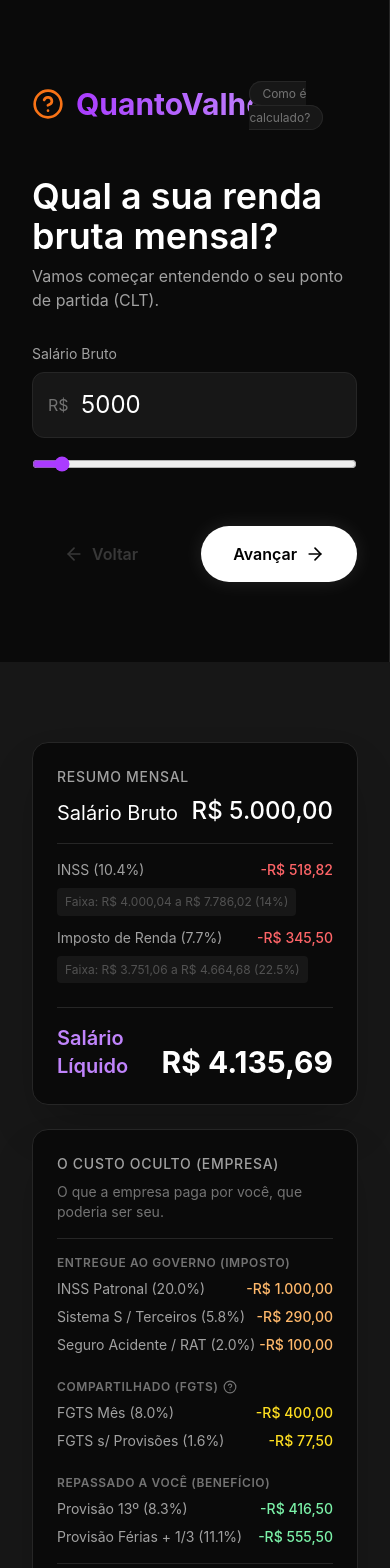
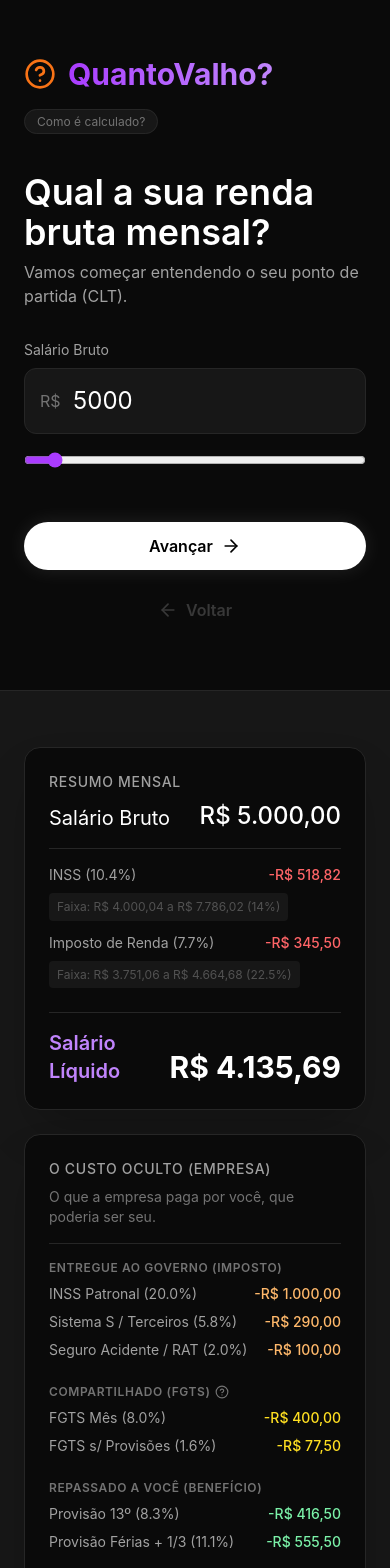
Before and after one commit to ricardoponcio/quantovalho, a React (Vite) app: page / in a window 390 px wide. Shown: the top 1568 px of the page. Built offline with nearby package versions, Linux system fonts and the light colour scheme.

Commit message:
Mobile first

```diff
--- a/src/components/ui/Button.tsx
+++ b/src/components/ui/Button.tsx
@@ -5,7 +5,7 @@
 }
 
 export const Button = ({ variant = 'primary', className = '', children, ...props }: ButtonProps) => {
-  const baseClasses = "flex items-center gap-2 px-8 py-4 font-semibold rounded-full transition-colors";
+  const baseClasses = "flex items-center gap-2 px-6 py-3 md:px-8 md:py-4 font-semibold rounded-full transition-colors";
 
   const variants = {
     primary: "bg-primary text-white hover:bg-primary-light",
--- a/src/features/receipt/ReceiptPanel.tsx
+++ b/src/features/receipt/ReceiptPanel.tsx
@@ -9,8 +9,8 @@
   const { step } = useWizardStore();
 
   return (
-    <div id="receipt-panel-capture" className="w-full md:w-1/2 p-8 md:p-16 bg-neutral-900 relative md:overflow-y-auto flex flex-col">
-      <div className="max-w-md w-full mx-auto my-auto space-y-6 py-12 md:py-8">
+    <div id="receipt-panel-capture" className="w-full md:w-1/2 p-6 md:p-16 bg-neutral-900 relative md:overflow-y-auto flex flex-col">
+      <div className="max-w-md w-full mx-auto my-auto space-y-6 py-8">
 
         <MonthlySummaryCard />
 
--- a/src/features/wizard/WizardPanel.tsx
+++ b/src/features/wizard/WizardPanel.tsx
@@ -24,9 +24,9 @@
   };
 
   return (
-    <div className="w-full md:w-1/2 p-8 md:p-16 flex flex-col relative z-10 border-r border-neutral-800 md:overflow-y-auto">
-      <div className="w-full max-w-lg mx-auto my-auto py-12 md:py-8">
-        <div className="flex items-center justify-between mb-12">
+    <div className="w-full md:w-1/2 p-6 md:p-16 flex flex-col relative z-10 border-b md:border-b-0 md:border-r border-neutral-800 md:overflow-y-auto">
+      <div className="w-full max-w-lg mx-auto my-auto py-8">
+        <div className="flex flex-col sm:flex-row sm:items-center justify-between gap-4 mb-10">
           <div className="flex items-center gap-3">
             <img src="/favicon.svg" alt="QuantoValho Logo" className="w-8 h-8" />
             <h1 className="text-3xl font-bold bg-gradient-to-r from-primary to-primary-light bg-clip-text text-transparent">
@@ -47,11 +47,12 @@
           {step === 4 && <StepSummary />}
         </AnimatePresence>
 
-        <div className="mt-12 flex items-center justify-between">
+        <div className="mt-12 flex flex-col-reverse md:flex-row md:items-center justify-between gap-4">
           <Button
             variant="ghost"
             onClick={handleBack}
             disabled={step === 1}
+            className="w-full md:w-auto justify-center"
           >
             <ArrowLeft size={20} /> Voltar
           </Button>
@@ -60,21 +61,24 @@
             <Button
               variant="secondary"
               onClick={handleNext}
+              className="w-full md:w-auto justify-center"
             >
               Avançar <ArrowRight size={20} />
             </Button>
           ) : (
-            <div className="flex gap-4">
+            <div className="flex flex-col-reverse md:flex-row gap-3 w-full md:w-auto">
               <Button
                 variant="outline"
                 onClick={handleDownload}
                 disabled={isExporting}
+                className="w-full md:w-auto justify-center"
               >
                 <Download size={20} /> {isExporting ? 'Gerando...' : 'Baixar Extrato'}
               </Button>
               <Button
                 variant="primary"
                 onClick={() => setStep(1)}
+                className="w-full md:w-auto justify-center"
               >
                 Recomeçar
               </Button>
--- a/src/features/wizard/steps/StepSummary.tsx
+++ b/src/features/wizard/steps/StepSummary.tsx
@@ -18,16 +18,16 @@
         <h2 className="text-4xl font-semibold mb-2">O Extrato Real</h2>
         <p className="text-neutral-400 mb-8">Veja como a máquina pública divide com você o seu esforço.</p>
 
-        <div className="bg-neutral-900 p-6 rounded-2xl border border-neutral-800 mb-6">
-           <h3 className="text-xl font-medium mb-4">Carga Tributária Efetiva Anual</h3>
-           <div className="text-6xl font-bold text-red-500 mb-2">
+        <div className="bg-neutral-900 p-5 md:p-6 rounded-2xl border border-neutral-800 mb-6">
+           <h3 className="text-lg md:text-xl font-medium mb-4">Carga Tributária Efetiva Anual</h3>
+           <div className="text-5xl md:text-6xl font-bold text-red-500 mb-2">
              <NumberTicker value={results.effectiveTaxRate} />%
            </div>
            <p className="text-neutral-400">Do total de dinheiro gerado pelo seu trabalho (Custo Empresa), isso é o que vai embora em tributos de todas as formas.</p>
         </div>
 
-        <div className="bg-neutral-900 p-6 rounded-2xl border border-neutral-800 mb-6">
-          <h3 className="text-sm text-neutral-400 mb-4 uppercase tracking-wider font-medium">De onde vem esse valor? (Por Mês)</h3>
+        <div className="bg-neutral-900 p-5 md:p-6 rounded-2xl border border-neutral-800 mb-6">
+          <h3 className="text-xs md:text-sm text-neutral-400 mb-4 uppercase tracking-wider font-medium">De onde vem esse valor? (Por Mês)</h3>
           <div className="space-y-3 mb-4">
             <div className="flex justify-between items-center text-sm border-b border-neutral-800/50 pb-2">
               <div className="flex flex-col">
@@ -59,23 +59,23 @@
               </div>
             )}
           </div>
-          <div className="flex justify-between items-center text-lg pt-2 mt-2">
+          <div className="flex flex-col sm:flex-row justify-between sm:items-center text-lg pt-2 mt-2 gap-1">
             <span className="text-white font-semibold">Total Entregue por Mês</span>
             <span className="text-red-500 font-bold text-xl">R$ <NumberTicker value={results.totalTaxesMonthly} /></span>
           </div>
         </div>
 
-        <div className="grid grid-cols-2 gap-4">
-          <div className="bg-neutral-900 p-6 rounded-2xl border border-neutral-800 flex flex-col items-center justify-center text-center">
-            <h3 className="text-sm text-neutral-400 mb-2">Entregue por Mês</h3>
-            <div className="text-3xl font-bold text-red-400">
+        <div className="flex flex-col sm:grid sm:grid-cols-2 gap-4">
+          <div className="bg-neutral-900 p-5 md:p-6 rounded-2xl border border-neutral-800 flex flex-col items-center justify-center text-center">
+            <h3 className="text-xs md:text-sm text-neutral-400 mb-2">Entregue por Mês</h3>
+            <div className="text-2xl md:text-3xl font-bold text-red-400">
               <span className="text-sm font-normal text-neutral-500 mr-1">R$</span>
               <NumberTicker value={results.totalTaxesMonthly} />
             </div>
           </div>
-          <div className="bg-neutral-900 p-6 rounded-2xl border border-neutral-800 flex flex-col items-center justify-center text-center">
-            <h3 className="text-sm text-neutral-400 mb-2">Entregue por Ano</h3>
-            <div className="text-3xl font-bold text-red-400">
+          <div className="bg-neutral-900 p-5 md:p-6 rounded-2xl border border-neutral-800 flex flex-col items-center justify-center text-center">
+            <h3 className="text-xs md:text-sm text-neutral-400 mb-2">Entregue por Ano</h3>
+            <div className="text-2xl md:text-3xl font-bold text-red-400">
               <span className="text-sm font-normal text-neutral-500 mr-1">R$</span>
               <NumberTicker value={results.totalTaxesYearly} />
             </div>
```
